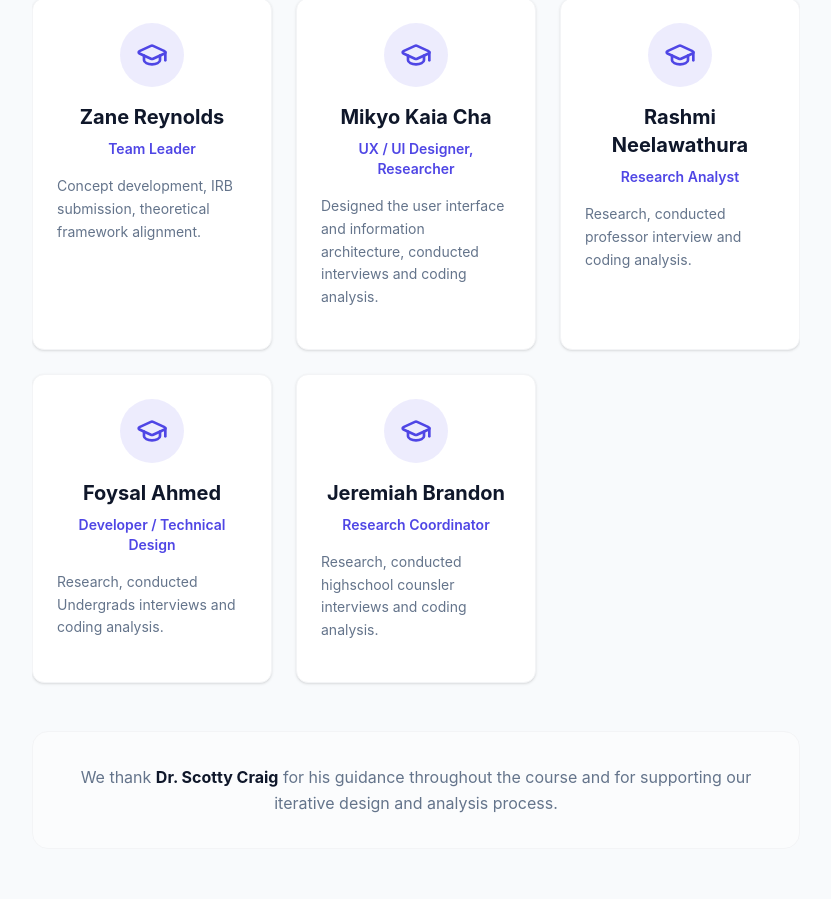
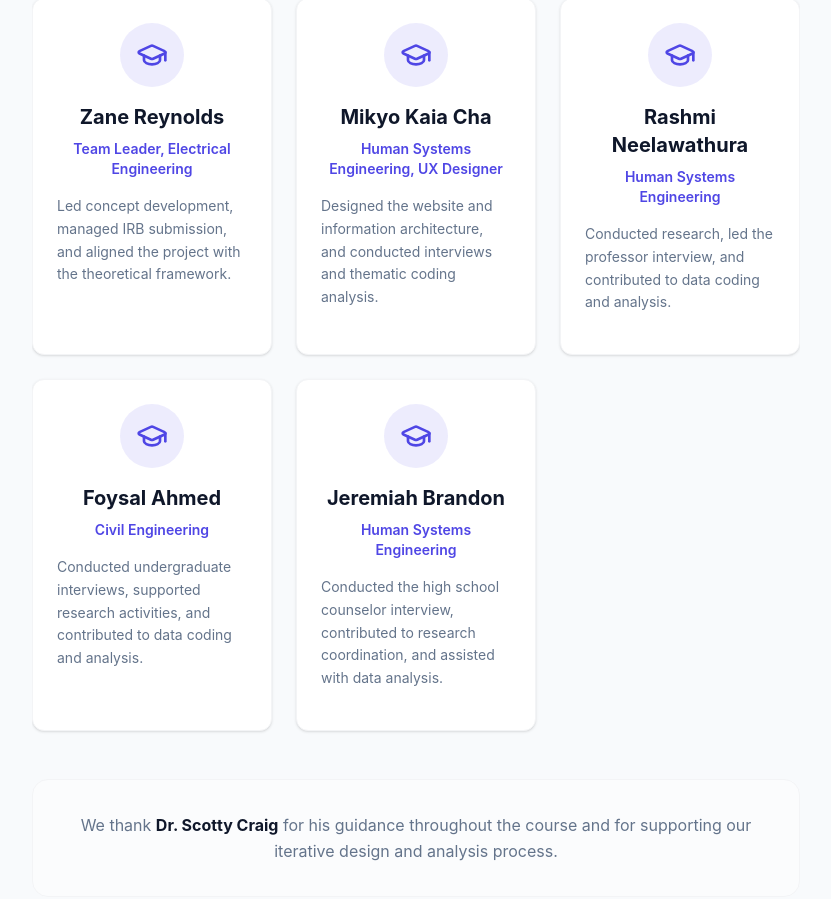
Before and after one commit to kaiacha/Stemstep, a React (Vite) app: page /about in a window 1280 px wide. Shown: the part 1740-2639 px from the top of the page, without its empty margins (224-1055 px from the left). Built offline with nearby package versions, Linux system fonts and the light colour scheme.

Commit message:
edit teammember contributions

```diff
--- a/src/pages/About.jsx
+++ b/src/pages/About.jsx
@@ -13,41 +13,41 @@
 const teamMembers = [
   {
     name: "Zane Reynolds",
-    role: "Team Leader",
+    role: "Team Leader, Electrical Engineering",
     contributions:
-      "Concept development, IRB submission, theoretical framework alignment.",
+      "Led concept development, managed IRB submission, and aligned the project with the theoretical framework.",
     linkedin: null,
     portfolio: null,
   },
   {
     name: "Mikyo Kaia Cha",
-    role: "UX / UI Designer, Researcher",
+    role: "Human Systems Engineering, UX Designer",
     contributions:
-      "Designed the user interface and information architecture, conducted interviews and coding analysis.",
+      "Designed the website and information architecture, and conducted interviews and thematic coding analysis.",
     linkedin: null,
     portfolio: null,
   },
   {
     name: "Rashmi Neelawathura",
-    role: "Research Analyst",
+    role: "Human Systems Engineering",
     contributions:
-      "Research, conducted professor interview and coding analysis.",
+      "Conducted research, led the professor interview, and contributed to data coding and analysis.",
     linkedin: null,
     portfolio: null,
   },
   {
     name: "Foysal Ahmed",
-    role: "Developer / Technical Design",
+    role: "Civil Engineering",
     contributions:
-      "Research, conducted Undergrads interviews and coding analysis.",
+      "Conducted undergraduate interviews, supported research activities, and contributed to data coding and analysis.",
     linkedin: null,
     portfolio: null,
   },
   {
     name: "Jeremiah Brandon",
-    role: "Research Coordinator",
+    role: "Human Systems Engineering",
     contributions:
-      "Research, conducted highschool counsler interviews and coding analysis.",
+      "Conducted the high school counselor interview, contributed to research coordination, and assisted with data analysis.",
     linkedin: null,
     portfolio: null,
   },
```
